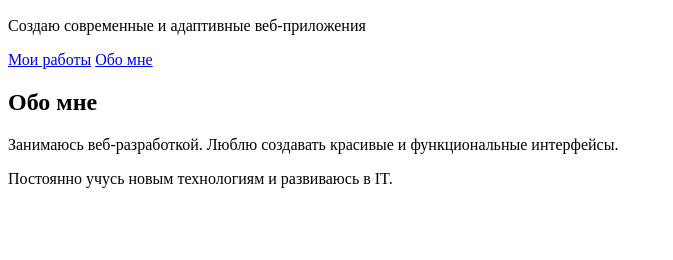
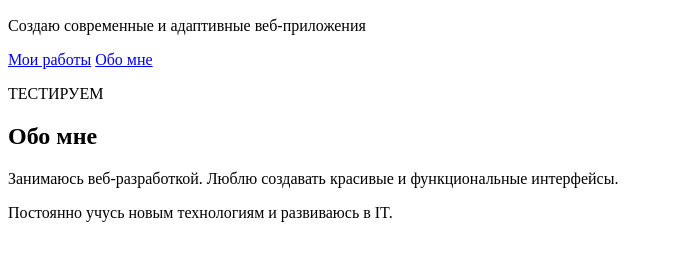
Before and after one commit to MYP3UJIKA111/MYP3UJIKA111.github.io, a plain HTML site: page index.html in a window 1280 px wide. Shown: the part 50-310 px from the top of the page, without its empty margins (0-673 px from the left). Drawn offline with Linux system fonts and the light colour scheme.

Commit message:
rebase_main

```diff
--- a/index.html
+++ b/index.html
@@ -18,6 +18,10 @@
         </div>
     </section>
 
+    <div>
+            <p>ТЕСТИРУЕМ</p>
+    </div>
+
     <section id="about" class="about">
         <div class="container">
             <h2>Обо мне</h2>
```
